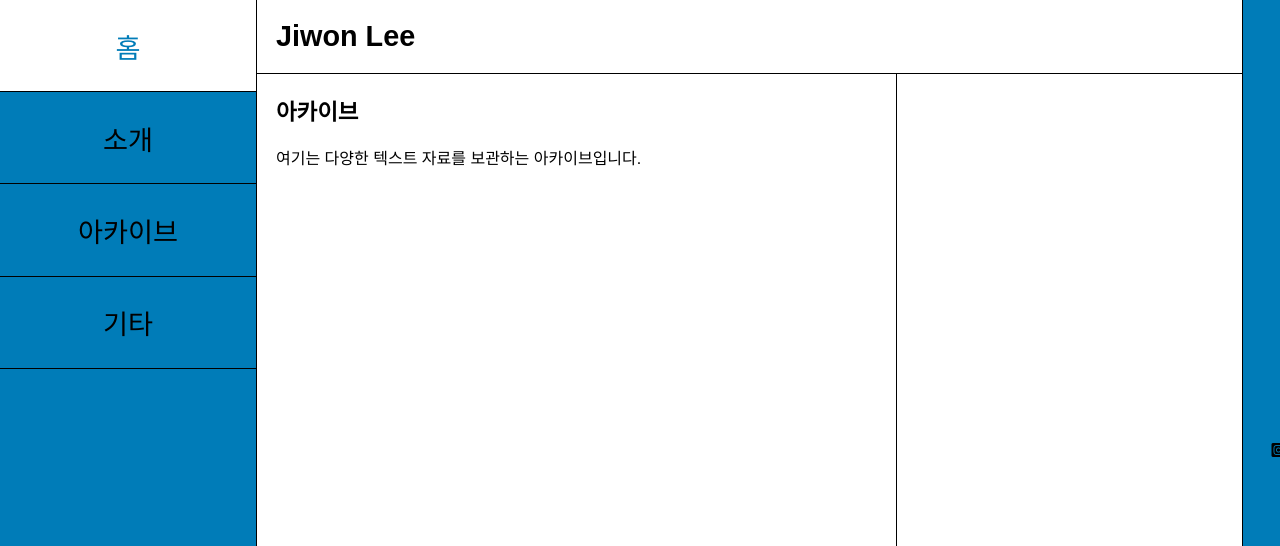
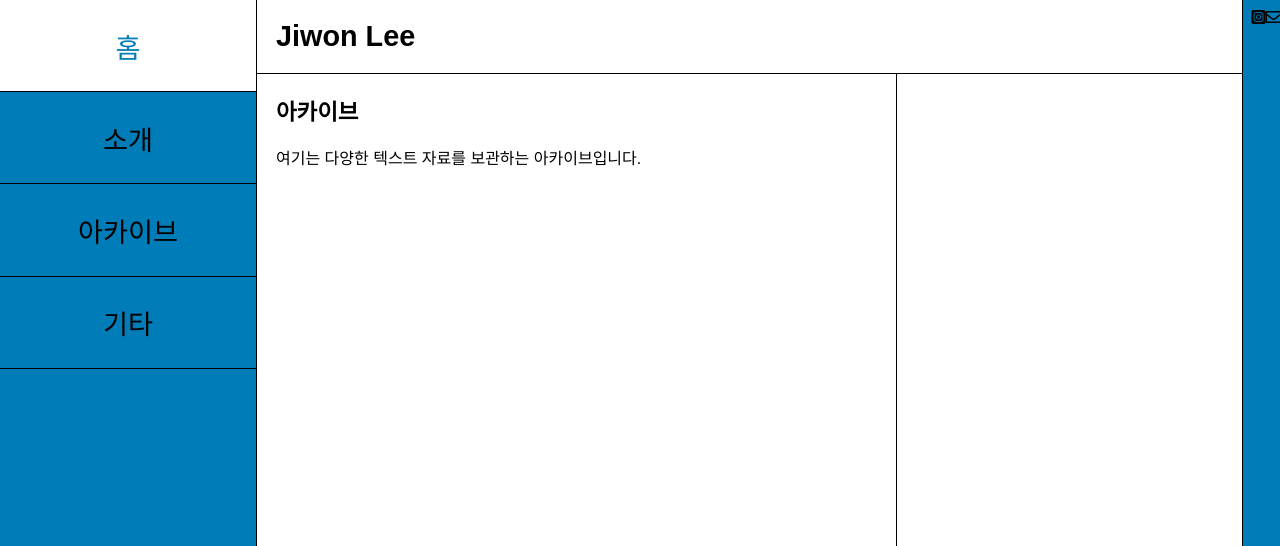
Before and after one commit to LfayeJ/archives, a Jekyll site: the page built from index.html, in a window 1280 px wide. Shown: the top 546 px of the page. Built offline with Jekyll 4.4.1, drawn with Linux system fonts in a browser that asks for light colours; some web fonts are replaced.

Commit message:
Update styles.css

```diff
--- a/assets/css/styles.css
+++ b/assets/css/styles.css
@@ -56,6 +56,7 @@ h1, h2 {
   display: flex;
   min-height: 100vh;
   background-color: #fff;
+  box-sizing: border-box;
 }
 
 .side-menu, .additional-side-menu {
@@ -106,12 +107,7 @@ h1, h2 {
 
 .additional-side-menu span, .additional-side-menu a {
   display: inline-flex; /* Flexbox를 사용하여 요소를 가로로 정렬 */
-  align-items: center; /* 요소를 수직 중앙에 정렬 */
-  margin: 10px 0;
-}
-
-.additional-side-menu a {
-  margin-left: 20px; /* 아이콘 사이에 간격 추가 */
+  align-items: baseline;
 }
 
 .side-title {
```
